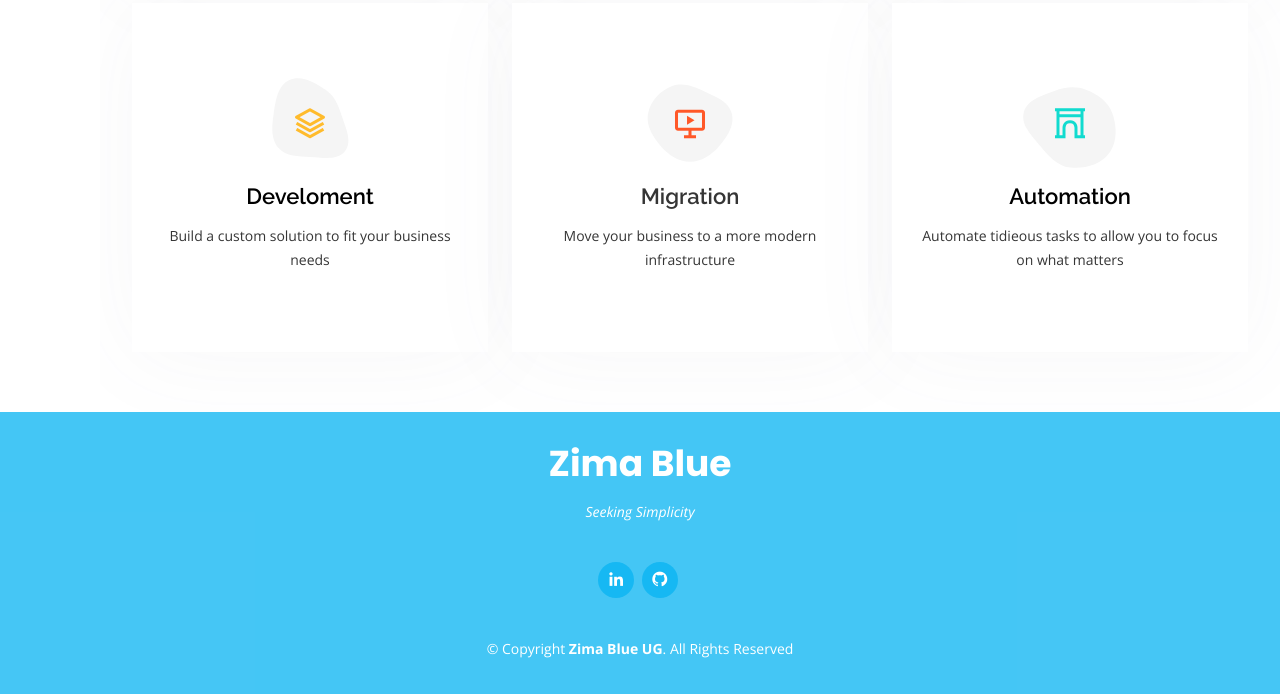
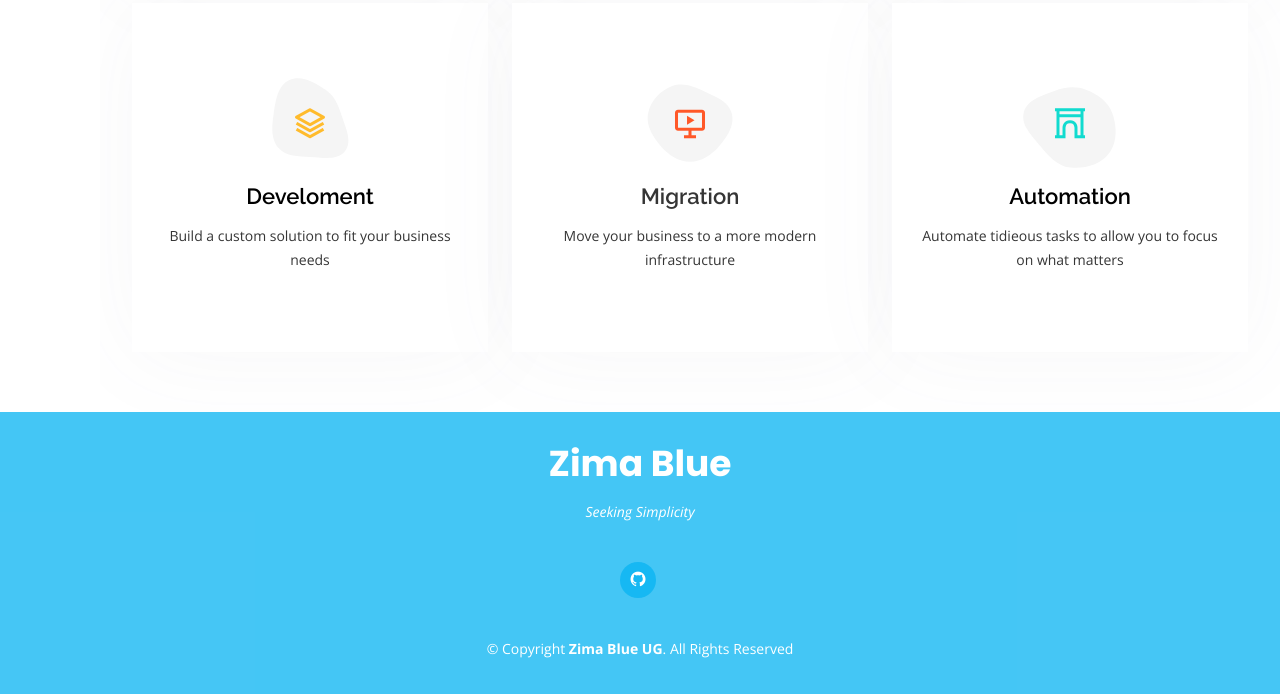
Before and after one commit to zimablue-io/zimablue-io, a website: page index.html in a window 1280 px wide. Shown: the part 2791-3485 px from the top of the page. Drawn offline with nearby package versions, Linux system fonts and the light colour scheme.

Commit message:
feat: updated github link

```diff
--- a/index.html
+++ b/index.html
@@ -1057,10 +1057,15 @@
 					<!-- <a href="#" class="instagram"
 						><i class="bx bxl-instagram"></i
 					></a> -->
-					<a href="#" class="linkedin"
+					<!-- <a href="#" class="linkedin"
 						><i class="bx bxl-linkedin"></i
+					></a> -->
+					<a
+						href="www.github.com/zimablue-io"
+						class="github"
+						target="_blank"
+						><i class="bx bxl-github"></i
 					></a>
-					<a href="#" class="github"><i class="bx bxl-github"></i></a>
 				</div>
 				<div class="copyright">
 					&copy; Copyright <strong><span>Zima Blue UG</span></strong
```
